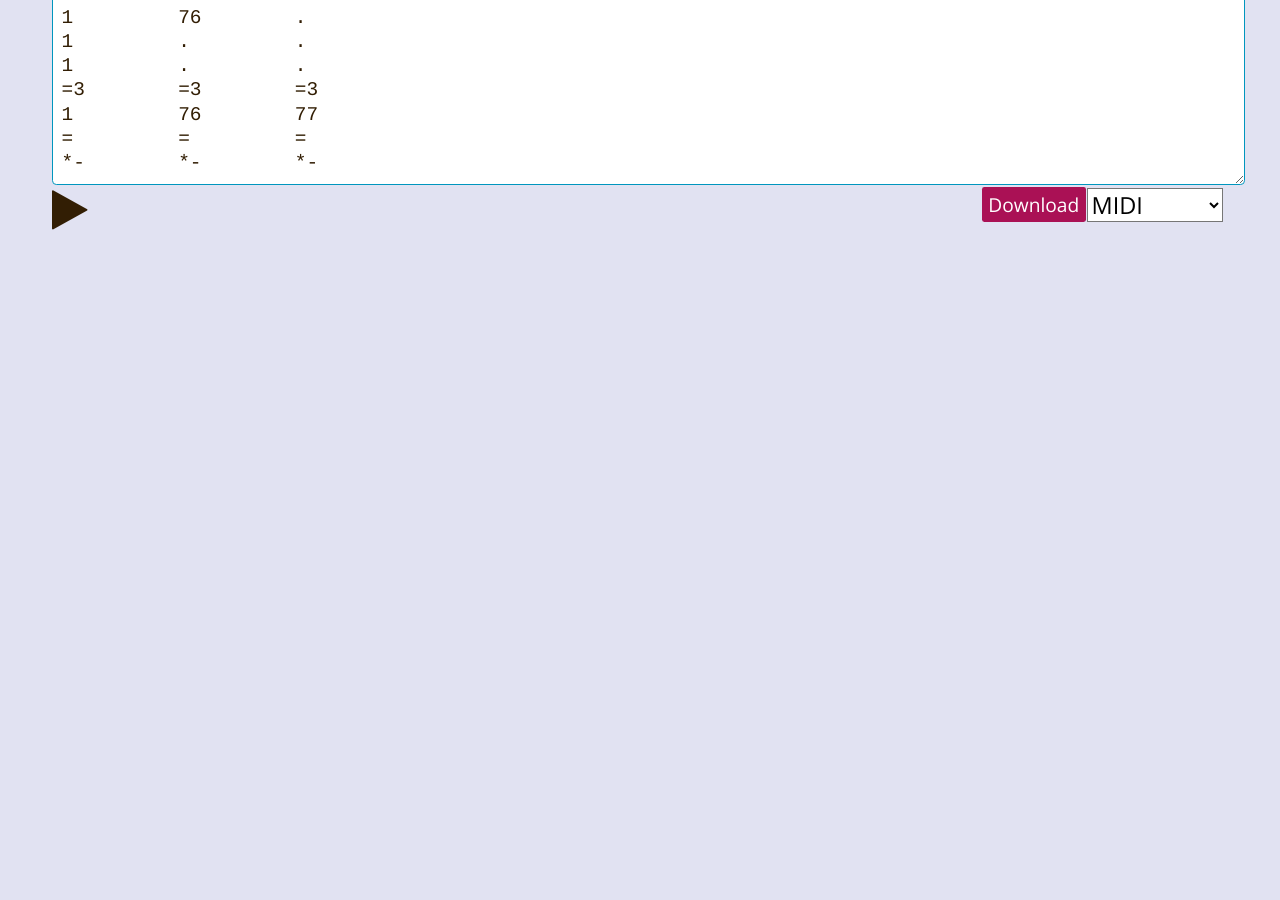
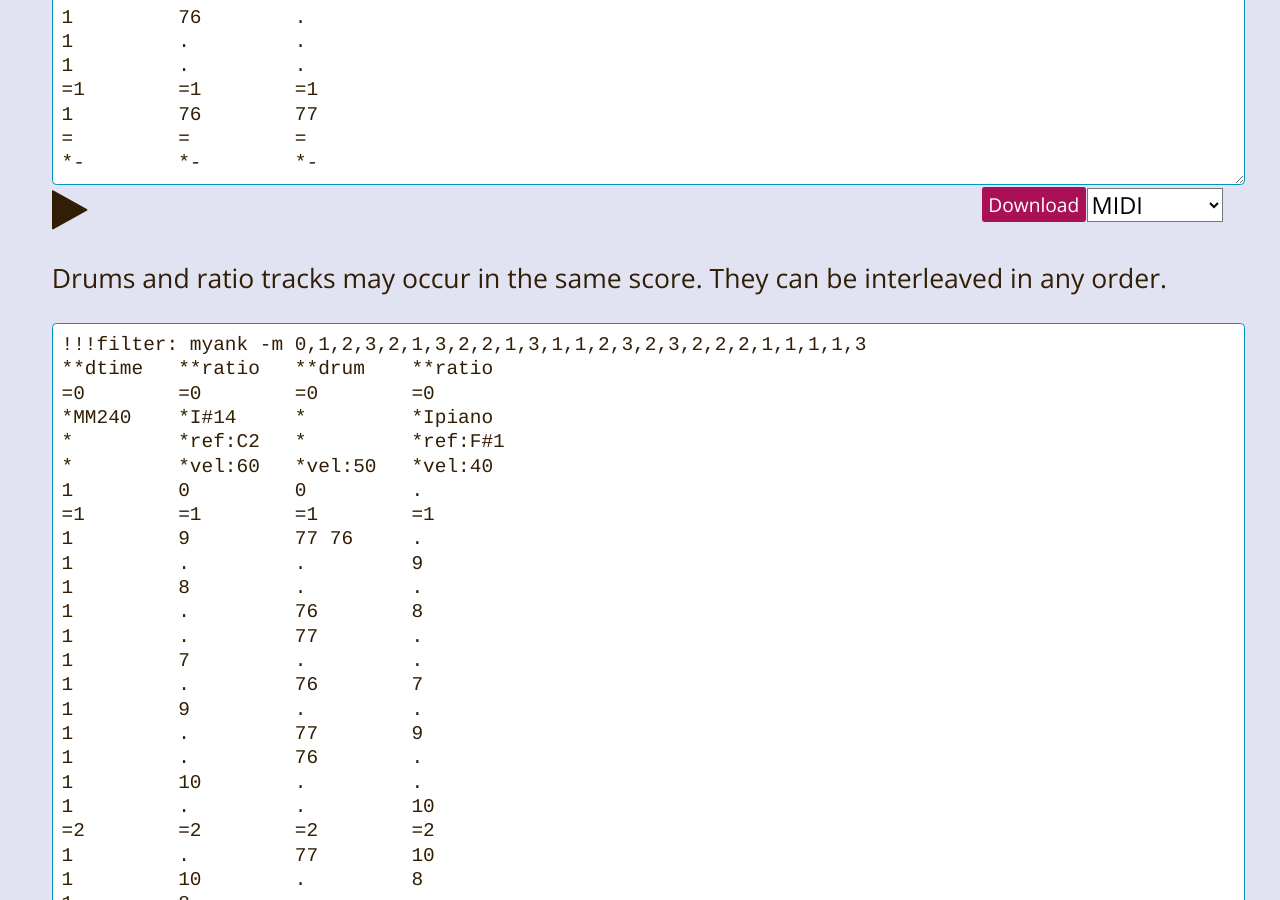
Before and after one commit to craigsapp/ratioscore, a Jekyll site: the page built from doc/drums/index.md, in a window 1280 px wide and 900 px high, scrolled down 4026 px. Built offline with Jekyll 4.4.1, drawn with Linux system fonts in a browser that asks for light colours; before the commit the page ends 4648 px from its top, so only the background shows below that; some of the changed lines change nothing that is shown.

Commit message:
Add example to drum documentation.

```diff
--- a/doc/drums/index.md
+++ b/doc/drums/index.md
@@ -134,12 +134,12 @@ Polyrhythm example:
 
 {% include ratioscore.html id="drum-34-example" %}
 <script type="application/x-ratioscore" id="drum-34-example">
-!!!filter: myank -m 0,1,1,1,2,1,1,2,2,1,2,2,2,3
+!!!filter: myank -m 0,43,43,43,53,43,43,53,53,43,53,53,53,1
 **dtime	**drum	**drum
 =0	=0	=0
 *MM500	*	*
 1	0	0
-=1	=1	=1
+=43	=43	=43
 !! 4 against 3
 1	76	77
 1	.	.
@@ -153,7 +153,7 @@ Polyrhythm example:
 1	76	.
 1	.	.
 1	.	.
-=2	=2	=2
+=53	=53	=53
 !! 5 against 3
 1	76	77
 1	.	.
@@ -170,8 +170,56 @@ Polyrhythm example:
 1	76	.
 1	.	.
 1	.	.
-=3	=3	=3
+=1	=1	=1
 1	76	77
 =	=	=
 *-	*-	*-
 </script>
+
+
+Drums and ratio tracks may occur in the same score.  They can
+be interleaved in any order.
+
+{% include ratioscore.html id="drum-ratio-example" %}
+<script type="application/x-ratioscore" id="drum-ratio-example">
+!!!filter: myank -m 0,1,2,3,2,1,3,2,2,1,3,1,1,2,3,2,3,2,2,2,1,1,1,1,3
+**dtime	**ratio	**drum	**ratio
+=0	=0	=0	=0
+*MM240	*I#14	*	*Ipiano
+*	*ref:C2	*	*ref:F#1
+*	*vel:60	*vel:50	*vel:40
+1	0	0	.
+=1	=1	=1	=1
+1	9	77 76	.
+1	.	.	9
+1	8	.	.
+1	.	76	8
+1	.	77	.
+1	7	.	.
+1	.	76	7
+1	9	.	.
+1	.	77	9
+1	.	76	.
+1	10	.	.
+1	.	.	10
+=2	=2	=2	=2
+1	.	77	10
+1	10	.	8
+1	8	.	.
+1	.	76	9
+1	9	.	.
+1	.	77	.
+1	.	76	8
+1	8	.	.
+1	10	.	.
+1	.	76	10
+1	.	77	9
+1	9	.	8
+1	.	76	7
+1	7	.	.
+1	.	.	6
+=3	=3	=3	=3
+1	1/2	77	3
+4	0	.	.
+=	=	=	=
+*-	*-	*-	*-
```
